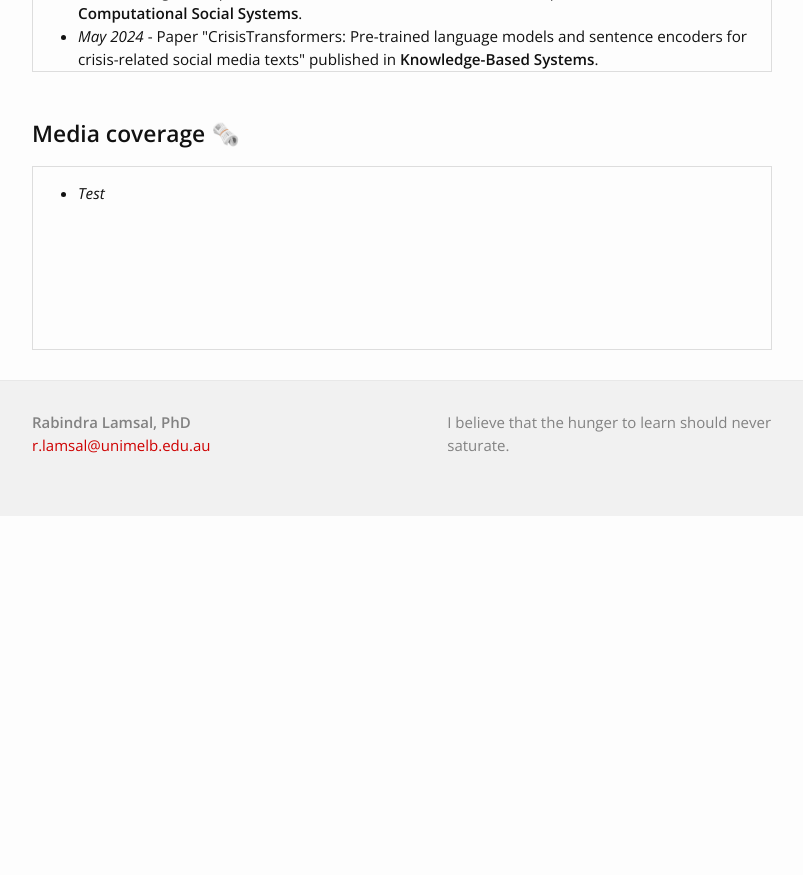
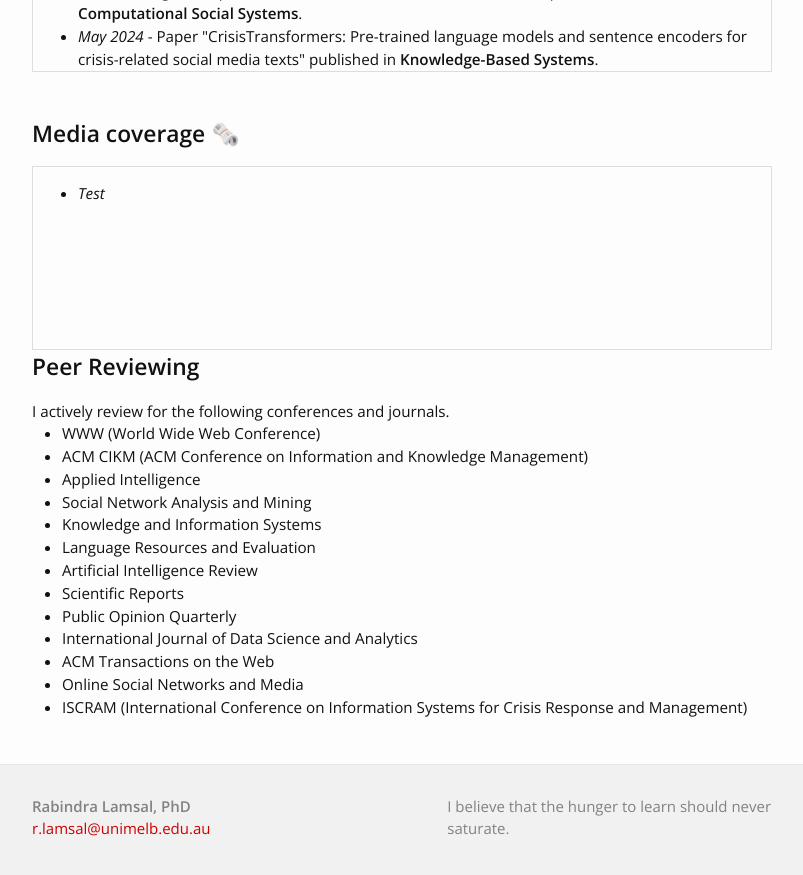
Before and after one commit to rabindralamsal/personal-site, a Jekyll site: the page built from index.html, in a window 1280 px wide and 900 px high, scrolled down 848 px. Shown: the top 875 px of the window, without its empty margins (238-1041 px from the left). Built offline with Jekyll 4.4.1, drawn with Linux system fonts in a browser that asks for light colours; before the commit the page ends 1364 px from its top, so only the background shows below that.

Commit message:
Update index.html

```diff
--- a/index.html
+++ b/index.html
@@ -43,3 +43,23 @@ I maintain a list of my publications (journal/conference articles, book chapters
 <ul>
 <li><i> Test </i></li>
 </div>
+
+
+<h2> Peer Reviewing </h2>
+I actively review for the following conferences and journals. <br>
+
+<ul>
+      <li>WWW (World Wide Web Conference)</li>
+      <li>ACM CIKM (ACM Conference on Information and Knowledge Management)</li>
+      <li>Applied Intelligence</li>
+      <li>Social Network Analysis and Mining</li>
+      <li>Knowledge and Information Systems</li>
+      <li>Language Resources and Evaluation</li>
+      <li>Artificial Intelligence Review</li>
+      <li>Scientific Reports</li>
+      <li>Public Opinion Quarterly</li>
+      <li>International Journal of Data Science and Analytics</li>
+      <li>ACM Transactions on the Web</li>
+      <li>Online Social Networks and Media</li>
+      <li>ISCRAM (International Conference on Information Systems for Crisis Response and Management)</li>
+</ul>
```
